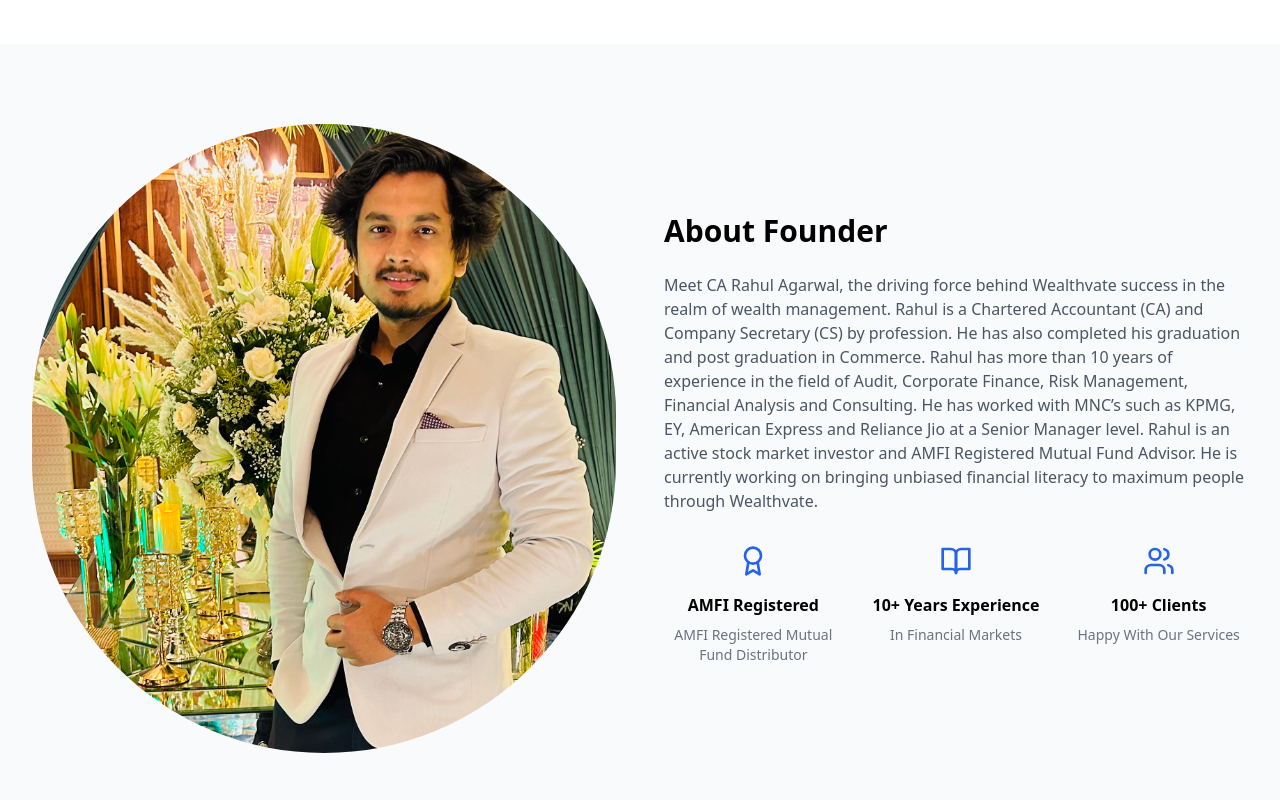
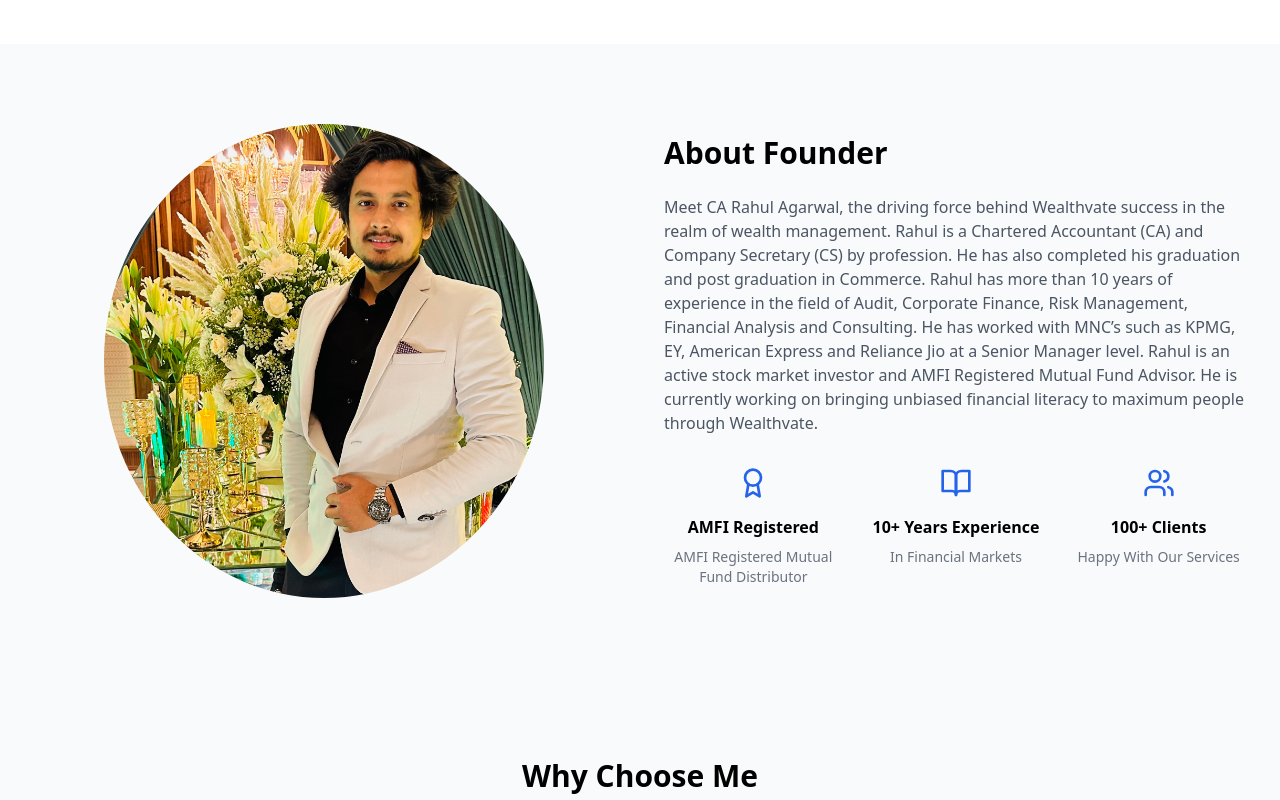
Before and after one commit to tagdabanda69/rahulfinance, a React (Vite) app: page / in a window 1280 px wide. Shown: the part 1840-2640 px from the top of the page. Built offline with nearby package versions, Linux system fonts and the light colour scheme.

Commit message:
Update About.tsx

```diff
--- a/src/components/About.tsx
+++ b/src/components/About.tsx
@@ -26,14 +26,12 @@ const About = () => {
       <div className="max-w-7xl mx-auto px-4 sm:px-6 lg:px-8">
         <div className="grid md:grid-cols-2 gap-12 items-center">
           <div className="relative">
-            <div className=" overflow-hidden">
             <div className="flex justify-center">
               <img
                 src={profilePic}
                 alt="Profile"
-                  className="w-49 h-49 rounded-full" // Use appropriate classes for responsiveness
+                style={{ width: 'auto', height: 'auto', maxWidth: '440px', borderRadius: '50%' }} // Inline styles for flexibility
               />
-              </div>
             </div>
           </div>
 
```
Lines whose indentation alone changed are shown as unchanged.
